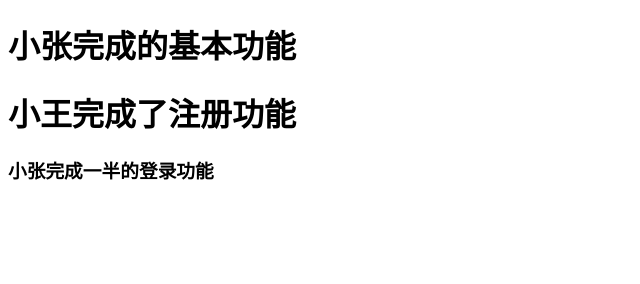
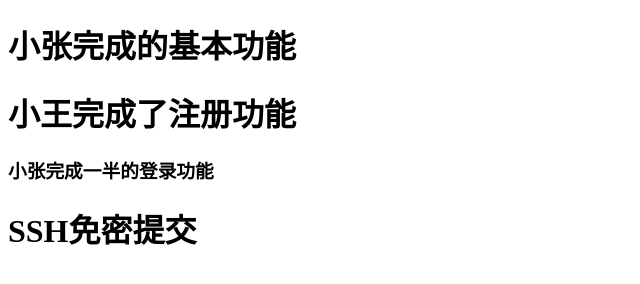
Before and after one commit to mei-xiang/myProject, a plain HTML site: page index.html in a window 1280 px wide. Shown: the whole page, without its empty margins (0-640 px from the left). Drawn offline with Linux system fonts and the light colour scheme.

Commit message:
SSH免密提交

```diff
--- a/index.html
+++ b/index.html
@@ -13,5 +13,7 @@
 
   <h3>小张完成一半的登录功能</h3>
 
+  <h1>SSH免密提交</h1>
+
 </body>
 </html>
```
